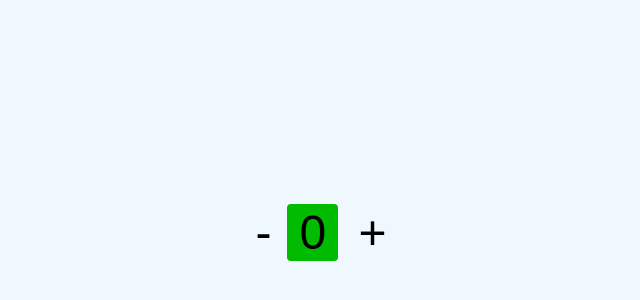
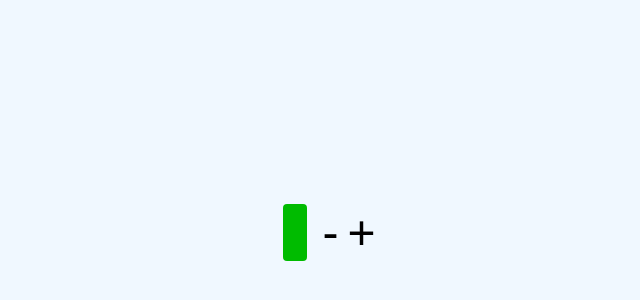
Before and after one commit to kogerhj/misc-projects, a plain HTML site: page JS-counter/index.html in a window 1280 px wide. Shown: the part 168-468 px from the top of the page, without its empty margins (319-959 px from the left). Drawn offline with Linux system fonts and the light colour scheme.

Commit message:
Move counter and add a reset button

```diff
--- a/JS-counter/index.html
+++ b/JS-counter/index.html
@@ -10,7 +10,9 @@
 </head>
 <body>
     <div class="counter_container">
-        <button id="subtract">-</button><span id="output">0</span>
+        <span id="output"></span>
+        <button id="subtract">-</button>
+        <button id="reset"></button>
         <button id="add">+</button>
     </div>
 </body>
```
